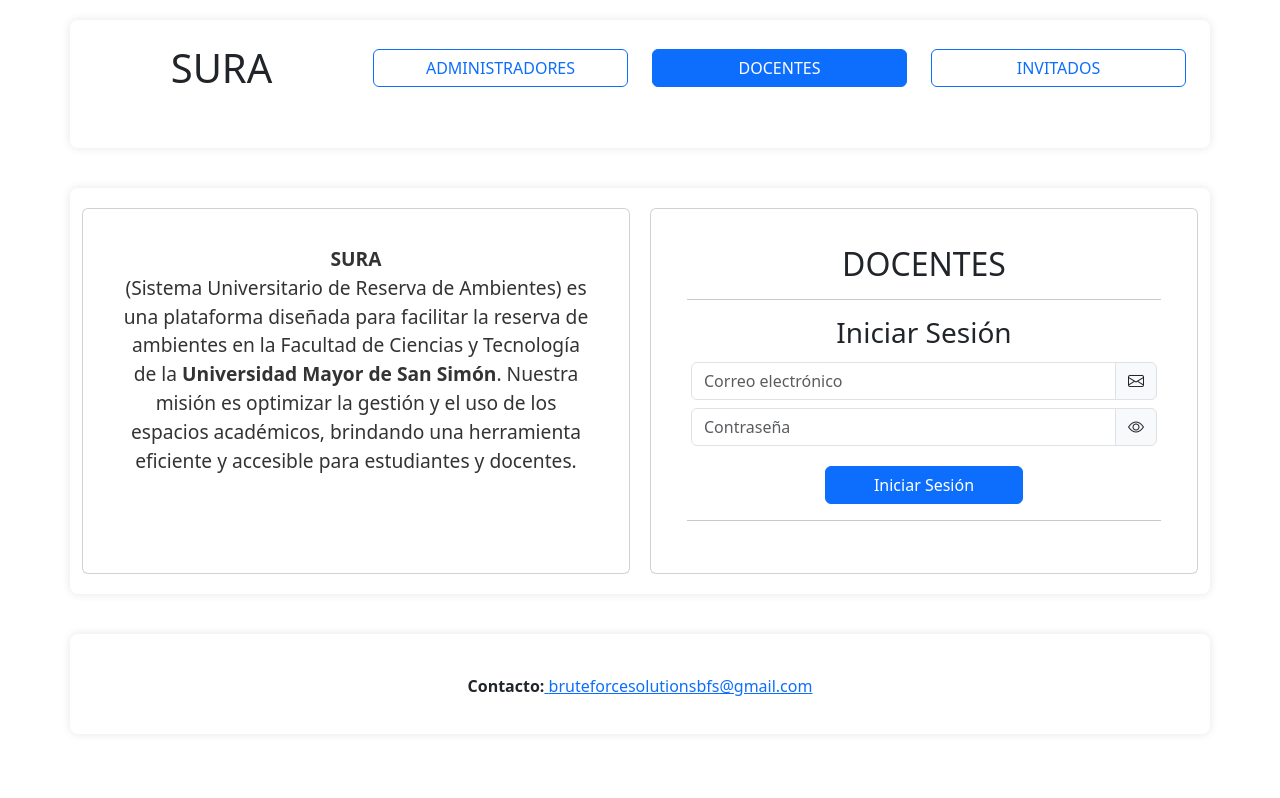
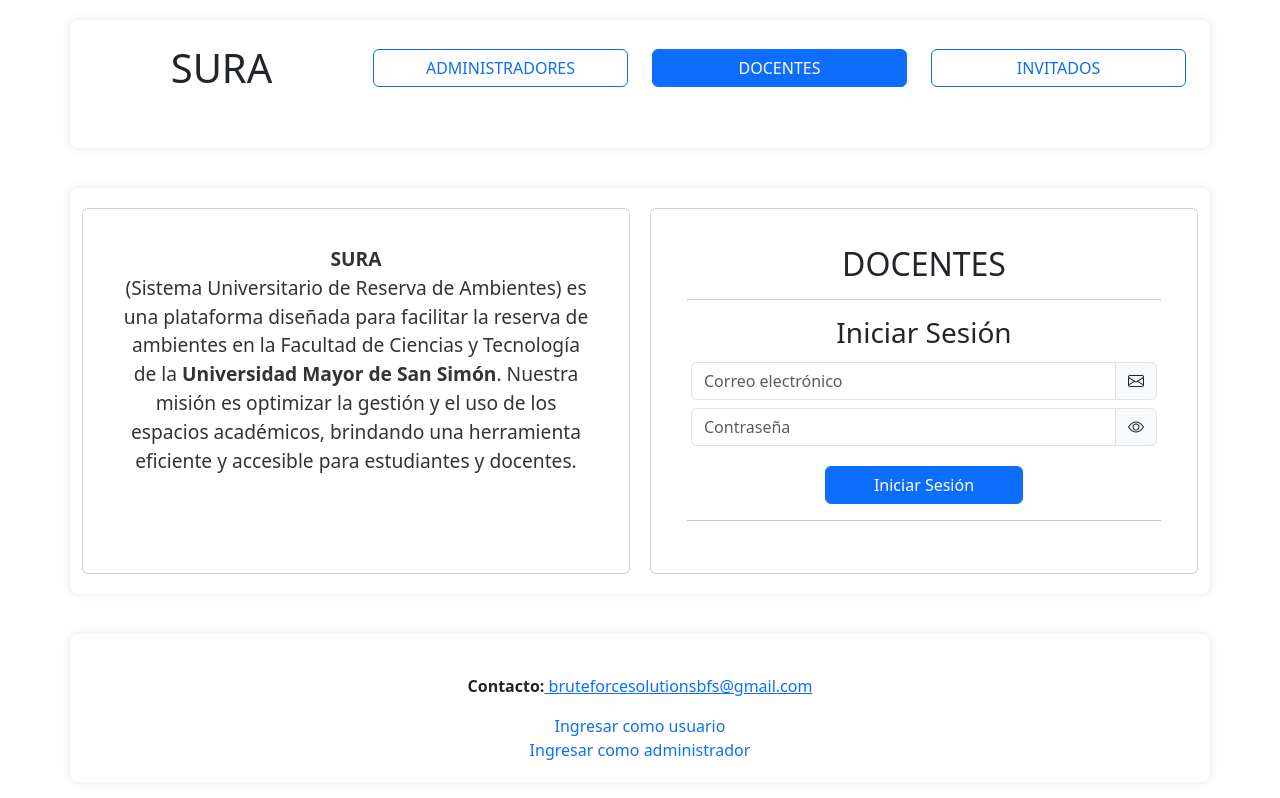
Before and after one commit to BruteForceSolutionsSRL/reservation-system-front, a React (Vite) app: page / in a window 1280 px wide. Shown: the top 798 px of the page. Built offline with nearby package versions, Linux system fonts and the light colour scheme.

Commit message:
add alert and alertmessage

```diff
--- a/src/Pages/LandingPage/LandingPage.jsx
+++ b/src/Pages/LandingPage/LandingPage.jsx
@@ -46,6 +46,7 @@ import {
   Col,
   Card,
   InputGroup,
+  Alert,
 } from "react-bootstrap";
 import axios from "axios";
 import "./LandingPage.css";
@@ -55,9 +56,9 @@ const LandingPage = ({ setAuthToken }) => {
   const [password, setPassword] = useState("");
   const [showPassword, setShowPassword] = useState(false);
   const [errors, setErrors] = useState({ email: "", password: "" });
-
   const [activeTab, setActiveTab] = useState("DOCENTES");
-
+  const [showAlert, setShowAlert] = useState(false);
+  const [alertMessage, setAlertMessage] = useState("");
   const navigate = useNavigate();
 
   const handleLogin = async (event) => {
@@ -71,7 +72,6 @@ const LandingPage = ({ setAuthToken }) => {
       setErrors(validationErrors);
       return;
     }
-
     try {
       const response = await axios.post("http://localhost:8000/api/login", {
         email,
@@ -80,10 +80,17 @@ const LandingPage = ({ setAuthToken }) => {
       const { token } = response.data;
       localStorage.setItem("token", token);
       setAuthToken(token);
-      // Redirigir a la página de inicio del usuario
-      window.location.href = "/user/home";
+      navigate("/user/home");
     } catch (error) {
-      console.error("Error al iniciar sesion:", error);
+      console.error("Error al iniciar sesión:", error);
+      if (error.response) {
+        setAlertMessage("Credenciales incorrectas. Intente nuevamente.");
+      } else {
+        setAlertMessage(
+          "Error al intentar iniciar sesión. Intente nuevamente más tarde."
+        );
+      }
+      setShowAlert(true);
     }
   };
 
@@ -100,11 +107,13 @@ const LandingPage = ({ setAuthToken }) => {
   const handleEmailChange = (e) => {
     setEmail(e.target.value);
     setErrors({ ...errors, email: "" }); // Limpiar el mensaje de error
+    setShowAlert(false); // Ocultar la alerta al empezar a corregir el campo
   };
 
   const handlePasswordChange = (e) => {
     setPassword(e.target.value);
     setErrors({ ...errors, password: "" }); // Limpiar el mensaje de error
+    setShowAlert(false); // Ocultar la alerta al empezar a corregir el campo
   };
 
   const userSession = () => {
@@ -114,15 +123,17 @@ const LandingPage = ({ setAuthToken }) => {
     };
     sessionStorage.setItem("userloged", "user");
     sessionStorage.setItem("userInformation", JSON.stringify(user));
+    // navigate("/user/home");
   };
 
   const superUserSession = () => {
     const user = {
       name: "Juanito Perez ",
-      teacher_id: 2,
+      teacher_id: 20,
     };
     sessionStorage.setItem("userloged", "superuser");
     sessionStorage.setItem("userInformation", JSON.stringify(user));
+    // navigate("/superuser/home");
   };
 
   return (
@@ -170,10 +181,7 @@ const LandingPage = ({ setAuthToken }) => {
             </Col>
           </Row>
         </div>
-        {/* Resto del formulario */}
       </Container>
-      {/* <NavBar /> */}
-
       <div className="landing-page">
         <Container className="landing-container">
           <Row className="justify-content-center">
@@ -199,6 +207,16 @@ const LandingPage = ({ setAuthToken }) => {
                     <h2 className="text-center">{activeTab}</h2>
                     <hr />
                     <h3 className="text-center">Iniciar Sesión</h3>
+
+                    {showAlert && (
+                      <Alert
+                        variant="danger"
+                        onClose={() => setShowAlert(false)}
+                        dismissible
+                      >
+                        {alertMessage}
+                      </Alert>
+                    )}
                     <Form onSubmit={handleLogin}>
                       <Form.Group controlId="formBasicEmail">
                         {/* <Form.Label>Correo electrónico</Form.Label> */}
@@ -254,29 +272,6 @@ const LandingPage = ({ setAuthToken }) => {
                           Iniciar Sesión
                         </Button>
                       </div>
-                      {/* <div className="d-flex justify-content-center">
-                        <Button variant="primary" className="mt-3 px-5">
-                          <Link
-                            className="text-white text-decoration-none"
-                            to="/user/home"
-                            onClick={userSession}
-                          >
-                            Iniciar Sesion
-                          </Link>
-                        </Button>
-                      </div> */}
-
-                      {/* <div className="mt-3">
-                        <Button variant="secondary">
-                          <Link
-                            className="text-white"
-                            to="/superuser/home"
-                            onClick={superUserSession}
-                          >
-                            Administrador
-                          </Link>
-                        </Button>
-                      </div> */}
                     </Form>
                     <hr />
                   </Card.Body>
@@ -295,6 +290,26 @@ const LandingPage = ({ setAuthToken }) => {
               bruteforcesolutionsbfs@gmail.com
             </a>
           </p>
+          <div>
+            <div>
+              <Link
+                className="text-decoration-none"
+                to="/user/home"
+                onClick={userSession}
+              >
+                Ingresar como usuario
+              </Link>
+            </div>
+            <div>
+              <Link
+                className="text-decoration-none"
+                to="/superuser/home"
+                onClick={superUserSession}
+              >
+                Ingresar como administrador
+              </Link>
+            </div>
+          </div>
         </div>
       </Container>
     </>
```
